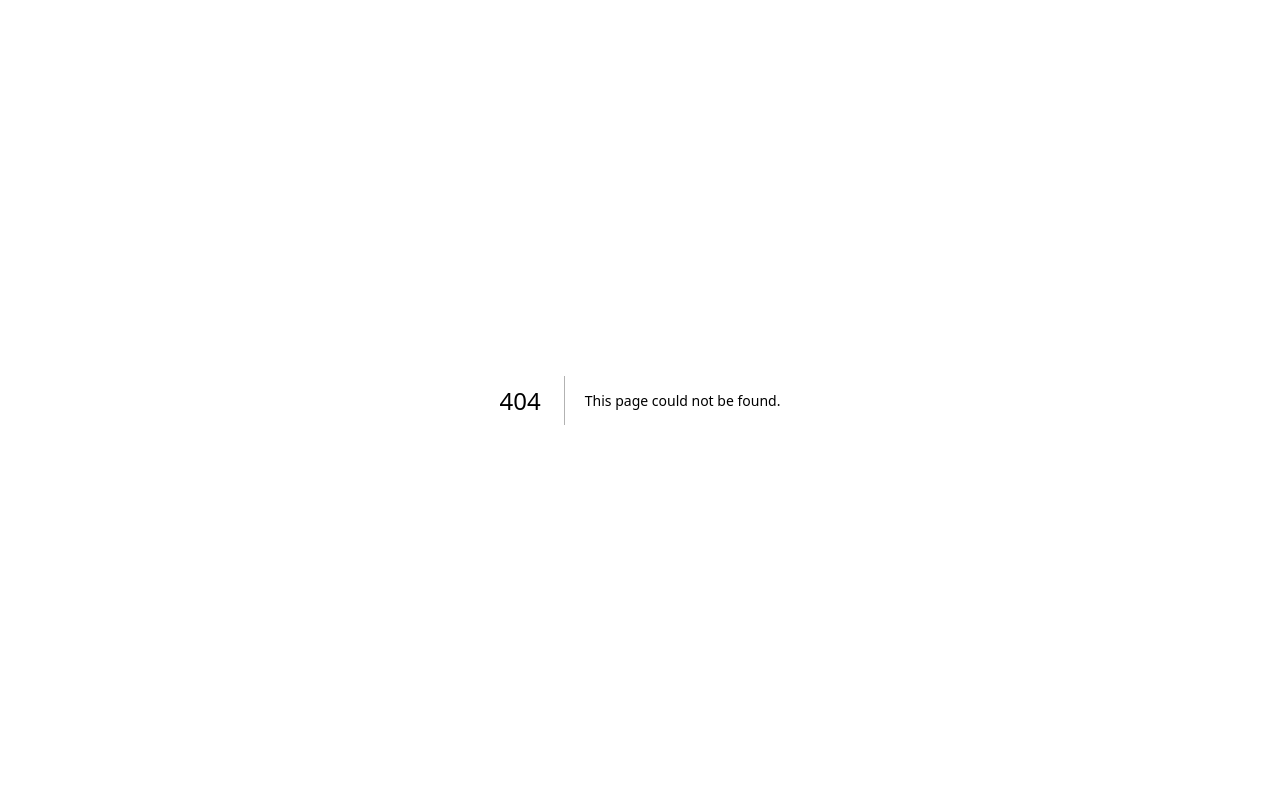
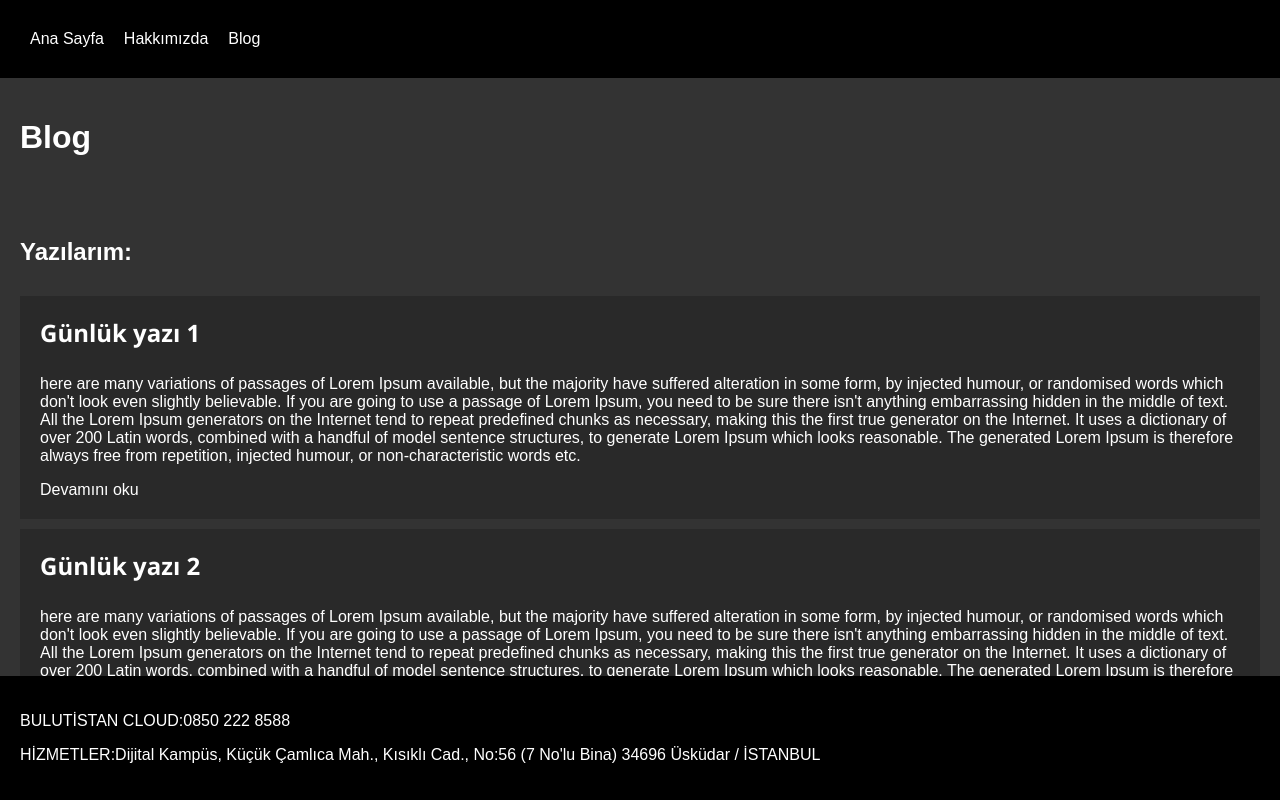
Before and after one commit to saniil/next-js-blog, a Next.js app: page /blog in a window 1280 px wide. Before the commit this address had no page. Built offline with nearby package versions, Linux system fonts and the light colour scheme.

Commit message:
Blog sayfaları eklendi

```diff
--- a/components/Header.js
+++ b/components/Header.js
@@ -12,5 +12,6 @@ export default () => (
   <HeaderDiv>
     <Button href={"/"}>Ana Sayfa</Button>
     <Button href={"/about"}>Hakkımızda</Button>
+    <Button href={"/blog"}>Blog</Button>
   </HeaderDiv>
 );
--- /dev/null
+++ b/pages/blog/index.js
@@ -0,0 +1,51 @@
+import Layout from "../../components/Layout";
+import { styled } from "styled-components";
+import Button from "../../components/Button";
+
+const BlogDiv = styled.div`
+  background-color: rgba(0, 0, 0, 0.2);
+  padding: 20px;
+  box-sizing: border-box;
+`;
+
+const blogContents = [
+  {
+    href: "gunluk-1",
+    title: "Günlük yazı 1",
+    text: "here are many variations of passages of Lorem Ipsum available, but the majority have suffered alteration in some form, by injected humour, or randomised words which don't look even slightly believable. If you are going to use a passage of Lorem Ipsum, you need to be sure there isn't anything embarrassing hidden in the middle of text. All the Lorem Ipsum generators on the Internet tend to repeat predefined chunks as necessary, making this the first true generator on the Internet. It uses a dictionary of over 200 Latin words, combined with a handful of model sentence structures, to generate Lorem Ipsum which looks reasonable. The generated Lorem Ipsum is therefore always free from repetition, injected humour, or non-characteristic words etc.",
+  },
+  {
+    href: "gunluk-2",
+    title: "Günlük yazı 2",
+    text: "here are many variations of passages of Lorem Ipsum available, but the majority have suffered alteration in some form, by injected humour, or randomised words which don't look even slightly believable. If you are going to use a passage of Lorem Ipsum, you need to be sure there isn't anything embarrassing hidden in the middle of text. All the Lorem Ipsum generators on the Internet tend to repeat predefined chunks as necessary, making this the first true generator on the Internet. It uses a dictionary of over 200 Latin words, combined with a handful of model sentence structures, to generate Lorem Ipsum which looks reasonable. The generated Lorem Ipsum is therefore always free from repetition, injected humour, or non-characteristic words etc.",
+  },
+];
+const H2 = styled.h2`
+  font-family: "Segoe UI", Tahoma, Geneva, Verdana, sans-serif;
+  margin: 0;
+  padding-bottom: 10px;
+`;
+const BlogWrapper = styled.div`
+  margin-top: 30px;
+  display: grid;
+  gap: 10px;
+`;
+export default function Index() {
+  return (
+    <div>
+      <Layout title={"Blog"}>
+        <h2>Yazılarım:</h2>
+
+        <BlogWrapper>
+          {blogContents.map((item, index) => (
+            <BlogDiv key={index}>
+              <H2>{item.title}</H2>
+              <p>{item.text}</p>
+              <Button href={`/blog/${item.href}`}>Devamını oku</Button>
+            </BlogDiv>
+          ))}
+        </BlogWrapper>
+      </Layout>
+    </div>
+  );
+}
```
Also changed, not shown: pages/blog/[slug].js (added, +49 -0 lines).
